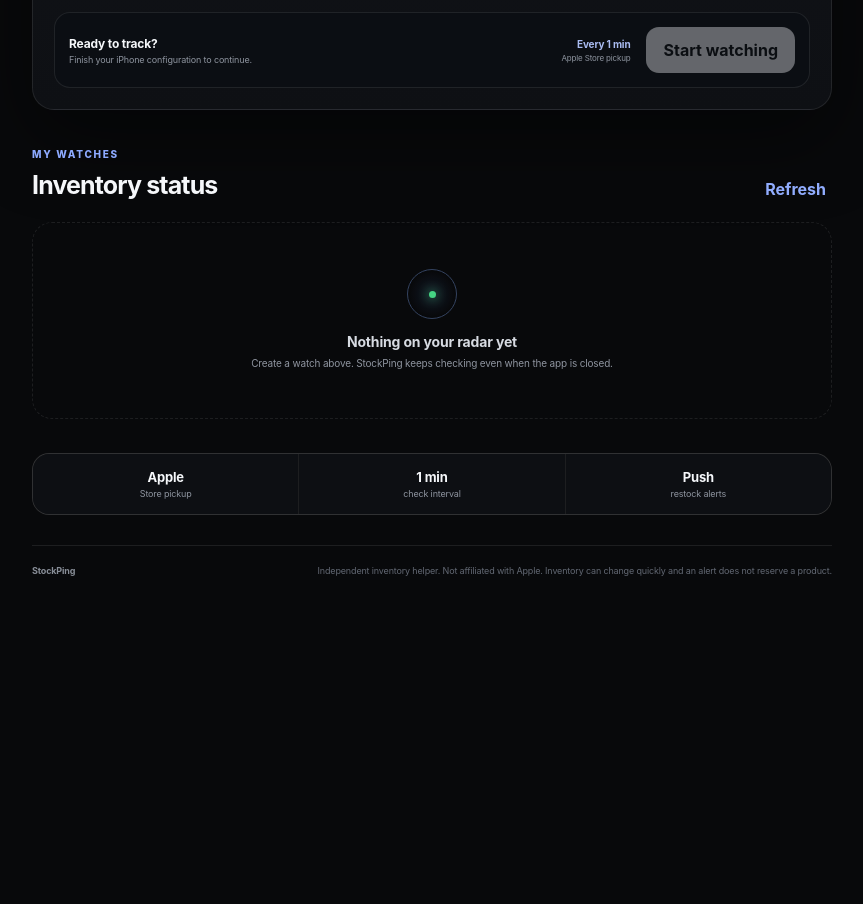
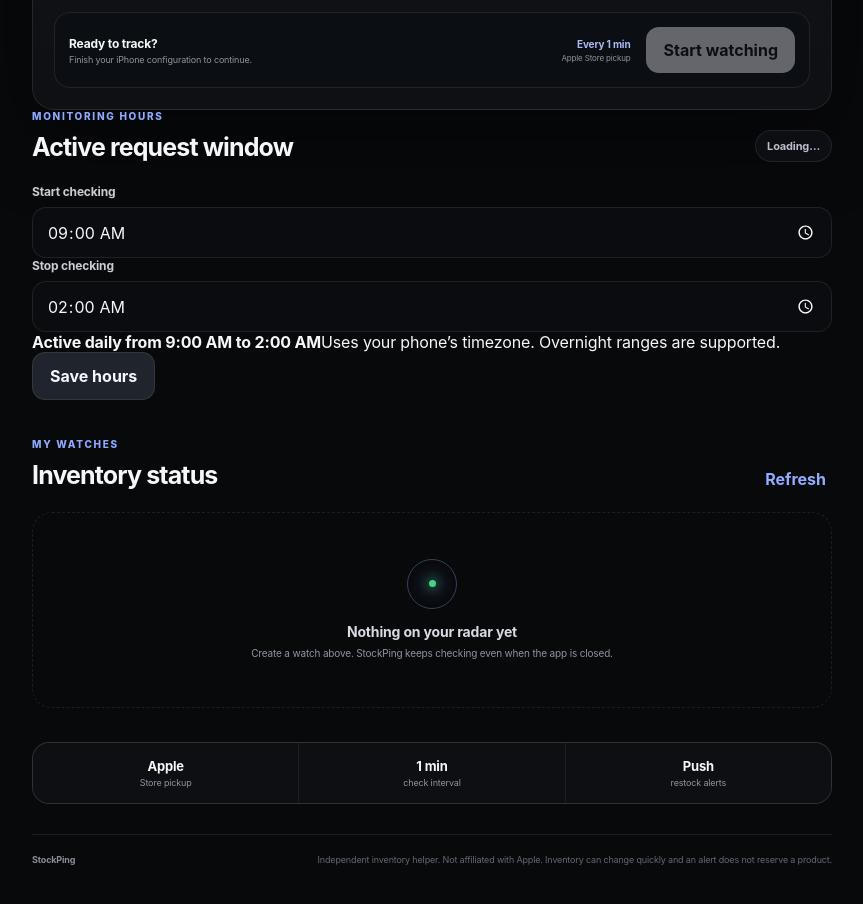
Before and after one commit to Davidyili230/StockPing, a website: page public/index.html in a window 1280 px wide. Shown: the part 1052-1956 px from the top of the page, without its empty margins (208-1071 px from the left). Before the commit the page ends 1681 px from the top, so only its background shows below. Drawn offline with Linux system fonts and the light colour scheme.

Commit message:
Add monitoring hours controls

```diff
--- a/public/index.html
+++ b/public/index.html
@@ -11,6 +11,7 @@
 <div class="full store-box"><div class="store-head"><div><strong id="inventoryHeading">Apple Store pickup</strong><small id="inventorySubheading">Availability updates automatically</small></div><span id="storeCount">Not searched</span></div><div id="storePreview"><div class="empty-mini"><b>⌖</b><strong>Availability will appear here</strong><span>Finish choosing your iPhone — no extra search tap needed.</span></div></div></div>
 <div class="full watch-cta"><div><strong id="watchCtaTitle">Ready to track?</strong><span id="watchCtaDetail">Finish your iPhone configuration to continue.</span></div><div class="watch-cadence"><b>Every 1 min</b><small>Apple Store pickup</small></div><button id="watchBtn" class="button primary" type="submit" disabled>Start watching</button></div>
 </form></section>
+<section class="schedule-panel"><div class="section-heading"><div><div class="eyebrow">MONITORING HOURS</div><h2>Active request window</h2></div><span id="scheduleStatus" class="mini-badge">Loading…</span></div><div class="schedule-grid"><label class="field"><span>Start checking</span><input id="activeStart" type="time" value="09:00"></label><label class="field"><span>Stop checking</span><input id="activeEnd" type="time" value="02:00"></label><div class="schedule-copy"><strong id="scheduleSummary">Active daily from 9:00 AM to 2:00 AM</strong><span id="scheduleTimezone">Uses your phone’s timezone. Overnight ranges are supported.</span></div><button id="saveScheduleBtn" class="button secondary" type="button">Save hours</button></div></section>
 <section class="watches-section"><div class="section-heading"><div><div class="eyebrow">MY WATCHES</div><h2>Inventory status</h2></div><button id="refreshBtn" class="text-button">Refresh</button></div><div id="watchList" class="watch-list"></div><div id="emptyState" class="empty-state"><div class="radar"><i></i></div><h3>Nothing on your radar yet</h3><p>Create a watch above. StockPing keeps checking even when the app is closed.</p></div></section>
 <section class="stats"><div><b>Apple</b><span>Store pickup</span></div><div><b>1 min</b><span>check interval</span></div><div><b>Push</b><span>restock alerts</span></div></section>
 <footer><strong>StockPing</strong><p>Independent inventory helper. Not affiliated with Apple. Inventory can change quickly and an alert does not reserve a product.</p></footer></main><div id="toast" class="toast" role="status" aria-live="polite"></div><script type="module" src="/app.js"></script></body></html>
```
